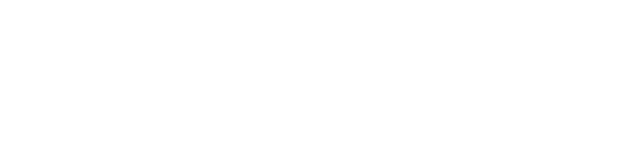
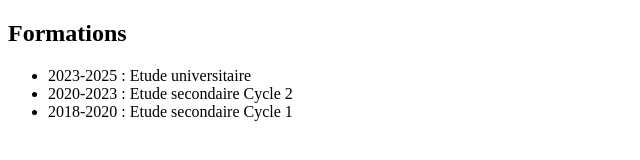
Before and after one commit to XautAde/mon-cv, a plain HTML site: page index.html in a window 1280 px wide. Shown: the whole page, without its empty margins (0-640 px from the left). Drawn offline with Linux system fonts and the light colour scheme.

Commit message:
mise en place de la section formations

```diff
--- a/index.html
+++ b/index.html
@@ -7,6 +7,13 @@
     <link rel="stylesheet" href="style.css">
 </head>
 <body>
-
+    <section id="formations">
+    <h2>Formations</h2>
+    <ul>
+      <li>2023-2025 : Etude universitaire </li>
+        <li>2020-2023 : Etude secondaire Cycle 2</li>
+        <li>2018-2020 : Etude secondaire Cycle 1</li>
+    </ul>
+</section>
 </body>
 </html>
```
